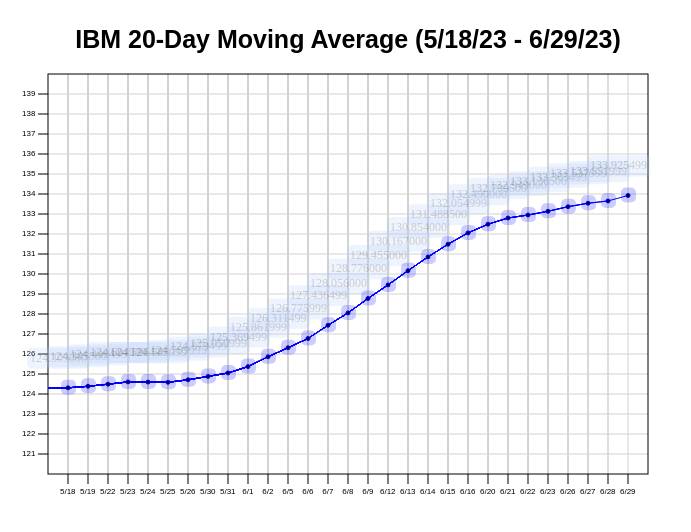
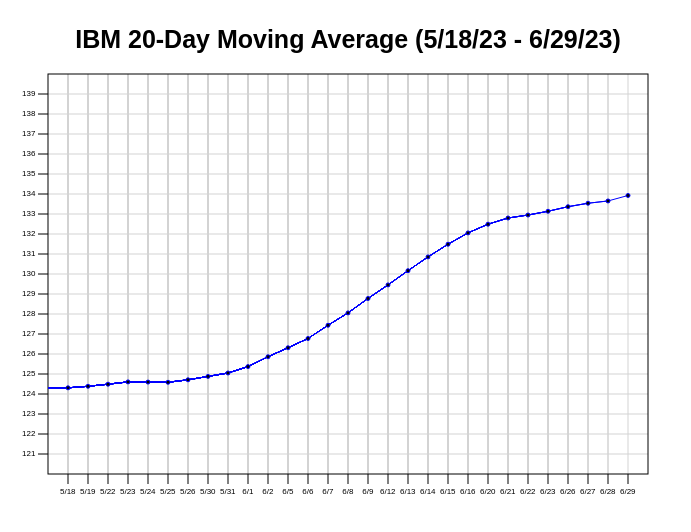
Before and after one commit to josephklein87/moving-average-chart, a plain HTML site: page index.html in a window 1280 px wide. Shown: the whole page, without its empty margins (0-691 px from the left). Drawn offline with Linux system fonts and the light colour scheme.

```diff
--- a/styles.css
+++ b/styles.css
@@ -21,7 +21,7 @@ canvas {
 }
 
 .popup {
-    opacity: 20%;
+    opacity: 0%;
     position: absolute;
     z-index: 1;
     background-color: rgb(176, 203, 252);
@@ -35,7 +35,7 @@ canvas {
 }
 
 .target {
-    opacity: 20%;
+    opacity: 0%;
     position: absolute;
     border-radius: 5px;
     width: 15px;
```
